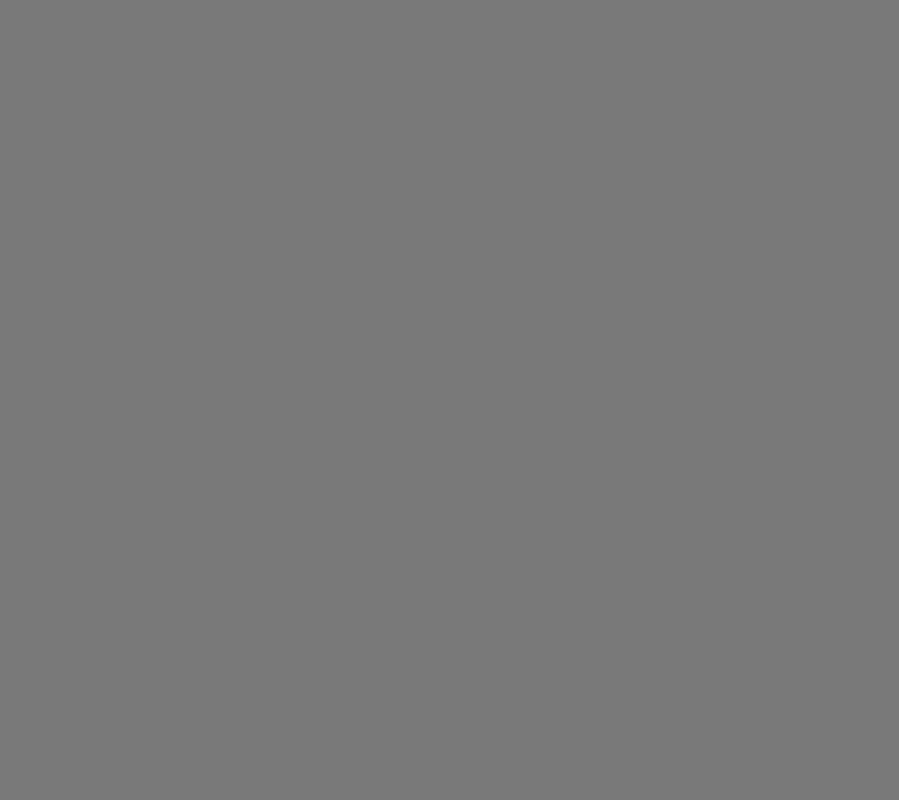
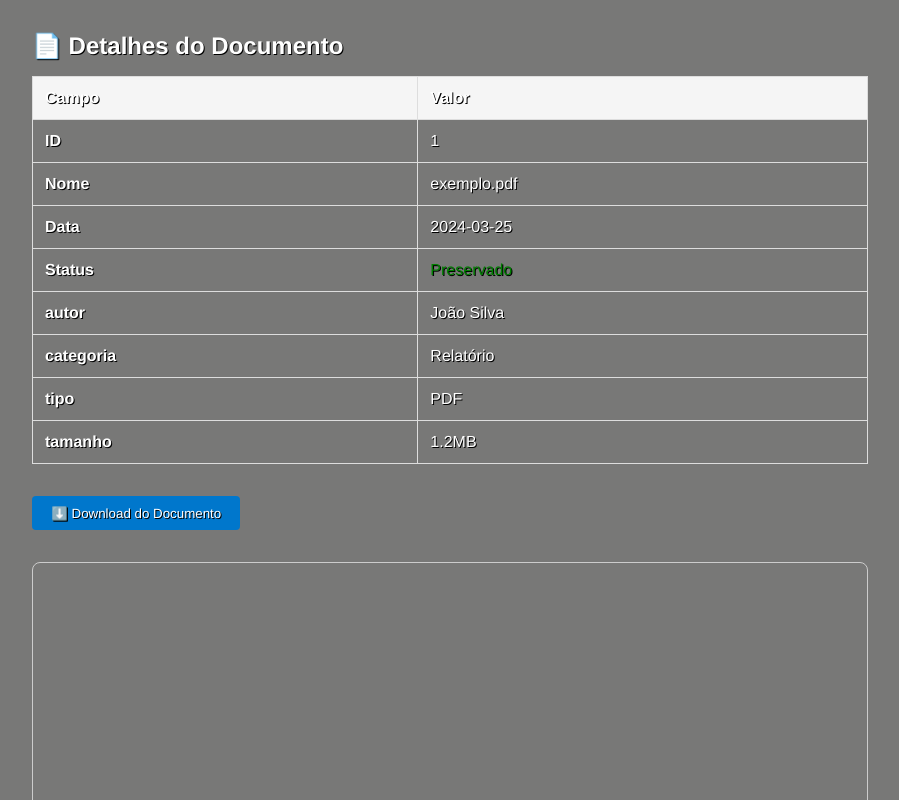
Before and after one commit to itajicarvalho/desafio-ledgertec, a React (Vite) app in the folder frontend/: page /documento/1 in a window 1280 px wide. Before the commit this address had no page. Shown: the top 800 px of the page, without its empty margins (190-1089 px from the left). Built offline with nearby package versions, Linux system fonts and the light colour scheme.

Commit message:
Cria pagina DocumentDetail estatica com mock de documento

```diff
--- a/frontend/src/App.tsx
+++ b/frontend/src/App.tsx
@@ -3,6 +3,7 @@ import './App.css'
 import Login from './Components/Login/Login'
 import Register from './Components/Register/Register'
 import Dashboard from './Components/Dashboard/Dashboard'
+import DocumentDetail from './Components/DocumentDetail/DocumentDetail'
 
 function App() {
 
@@ -12,6 +13,7 @@ function App() {
         <Route path='/' element={<Login />} />
         <Route path='/register' element={<Register />} />
         <Route path="/dashboard" element={<Dashboard />} />
+        <Route path="/documento/:id" element={<DocumentDetail />} />
       </Routes>
     </div>
   )
--- a/frontend/src/Components/Dashboard/Dashboard.tsx
+++ b/frontend/src/Components/Dashboard/Dashboard.tsx
@@ -1,5 +1,6 @@
 import React, { useState } from 'react';
 import './Dashboard.css';
+import { useNavigate } from 'react-router-dom';
 
 interface Documento {
   id: string;
@@ -12,6 +13,8 @@ const Dashboard: React.FC = () => {
   const [busca, setBusca] = useState('');
   const [dataInicio, setDataInicio] = useState('');
   const [dataFim, setDataFim] = useState('');
+
+  const navigate = useNavigate();
 
   const documentos: Documento[] = [
     {
@@ -88,7 +91,7 @@ const Dashboard: React.FC = () => {
               <td className={`status ${doc.status.toLowerCase()}`}>{doc.status}</td>
               <td>
                 <button onClick={() => alert(`Download: ${doc.nome}`)}>⬇️</button>
-                <button onClick={() => alert(`Ver mais: ${doc.id}`)}>🔍 Ver mais</button>
+                <button onClick={() => navigate(`/documento/${doc.id}`)}>🔍 Ver mais</button>
               </td>
             </tr>
           ))}
--- /dev/null
+++ b/frontend/src/Components/DocumentDetail/DocumentDetail.css
@@ -0,0 +1,68 @@
+.detail-container {
+    padding: 2rem;
+    font-family: sans-serif;
+    width: 900px;
+    margin: auto;
+  }
+
+  .doc-info {
+    margin-bottom: 2rem;
+  }
+
+  .metadados ul {
+    list-style: none;
+    padding: 0;
+  }
+
+  .metadados li {
+    margin-bottom: 0.5rem;
+  }
+
+  .download-btn {
+    margin-top: 1rem;
+    padding: 0.6rem 1.2rem;
+    background-color: #0077cc;
+    color: white;
+    border: none;
+    border-radius: 4px;
+    cursor: pointer;
+  }
+
+  .download-btn:hover {
+    background-color: #005fa3;
+  }
+
+  .pdf-viewer canvas {
+    margin-bottom: 1rem;
+    border: 1px solid #ddd;
+    box-shadow: 0 2px 8px rgba(0,0,0,0.1);
+  }
+
+  .status.preservado {
+    color: green;
+  }
+  .status.falha {
+    color: red;
+  }
+  .status.iniciada {
+    color: orange;
+  }
+
+  /* Adições para a tabela */
+  .tabela-documentos {
+    width: 100%;
+    border-collapse: collapse;
+    margin-top: 1rem;
+  }
+
+  .tabela-documentos th,
+  .tabela-documentos td {
+    border: 1px solid #ddd;
+    padding: 12px;
+    text-align: left;
+  }
+
+  .tabela-documentos th {
+    background-color: #f5f5f5;
+    font-weight: bold;
+  }
--- /dev/null
+++ b/frontend/src/Components/DocumentDetail/DocumentDetail.tsx
@@ -0,0 +1,79 @@
+import { useParams } from 'react-router-dom';
+
+import './DocumentDetail.css';
+import exemploPdf from '../../assets/curriculo.pdf';
+
+const DocumentDetail = () => {
+  const { id } = useParams();
+
+  const documento = {
+    id,
+    nome: 'exemplo.pdf',
+    data: '2024-03-25',
+    status: 'Preservado',
+    metadados: {
+      autor: 'João Silva',
+      categoria: 'Relatório',
+      tipo: 'PDF',
+      tamanho: '1.2MB',
+    },
+    arquivo: exemploPdf,
+  };
+
+  return (
+    <div className="detail-container">
+      <h2>📄 Detalhes do Documento</h2>
+
+      <table className="tabela-documentos">
+        <thead>
+          <tr>
+            <th>Campo</th>
+            <th>Valor</th>
+          </tr>
+        </thead>
+        <tbody>
+          <tr>
+            <td><strong>ID</strong></td>
+            <td>{documento.id}</td>
+          </tr>
+          <tr>
+            <td><strong>Nome</strong></td>
+            <td>{documento.nome}</td>
+          </tr>
+          <tr>
+            <td><strong>Data</strong></td>
+            <td>{documento.data}</td>
+          </tr>
+          <tr>
+            <td><strong>Status</strong></td>
+            <td className={`status ${documento.status.toLowerCase()}`}>{documento.status}</td>
+          </tr>
+          {Object.entries(documento.metadados).map(([key, value]) => (
+            <tr key={key}>
+              <td><strong>{key}</strong></td>
+              <td>{value}</td>
+            </tr>
+          ))}
+        </tbody>
+      </table>
+
+      <div style={{ marginTop: '1rem' }}>
+        <a href={documento.arquivo} download>
+          <button className="download-btn">⬇️ Download do Documento</button>
+        </a>
+      </div>
+
+      <div className="pdf-viewer" style={{ height: '80vh', marginTop: '2rem' }}>
+        <iframe
+          src={documento.arquivo}
+          width="100%"
+          height="100%"
+          title="Visualização do Documento"
+          style={{ border: '1px solid #ccc', borderRadius: '8px' }}
+        ></iframe>
+      </div>
+    </div>
+  );
+};
+
+export default DocumentDetail;
```
Also changed, not shown: frontend/package.json (+8 -4 lines), 2 other files (tests, documents, lock files or other folders).
